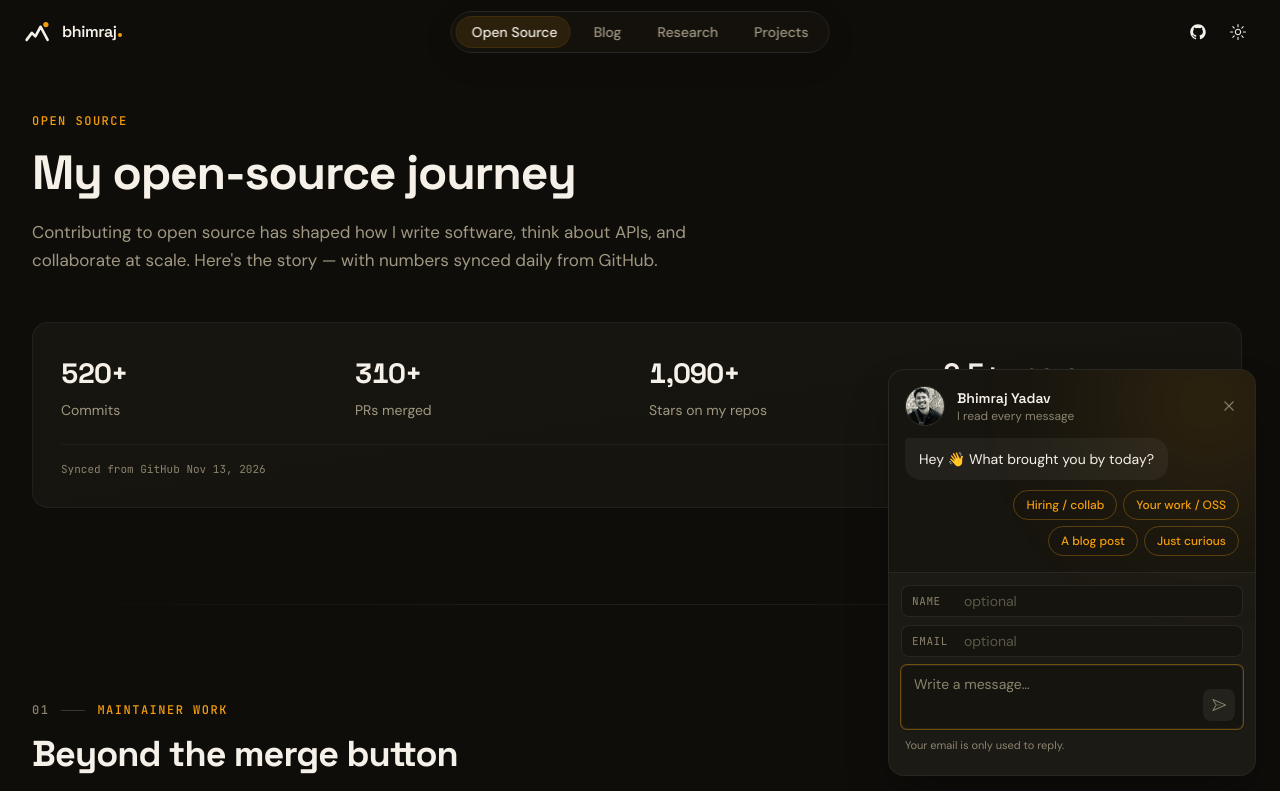
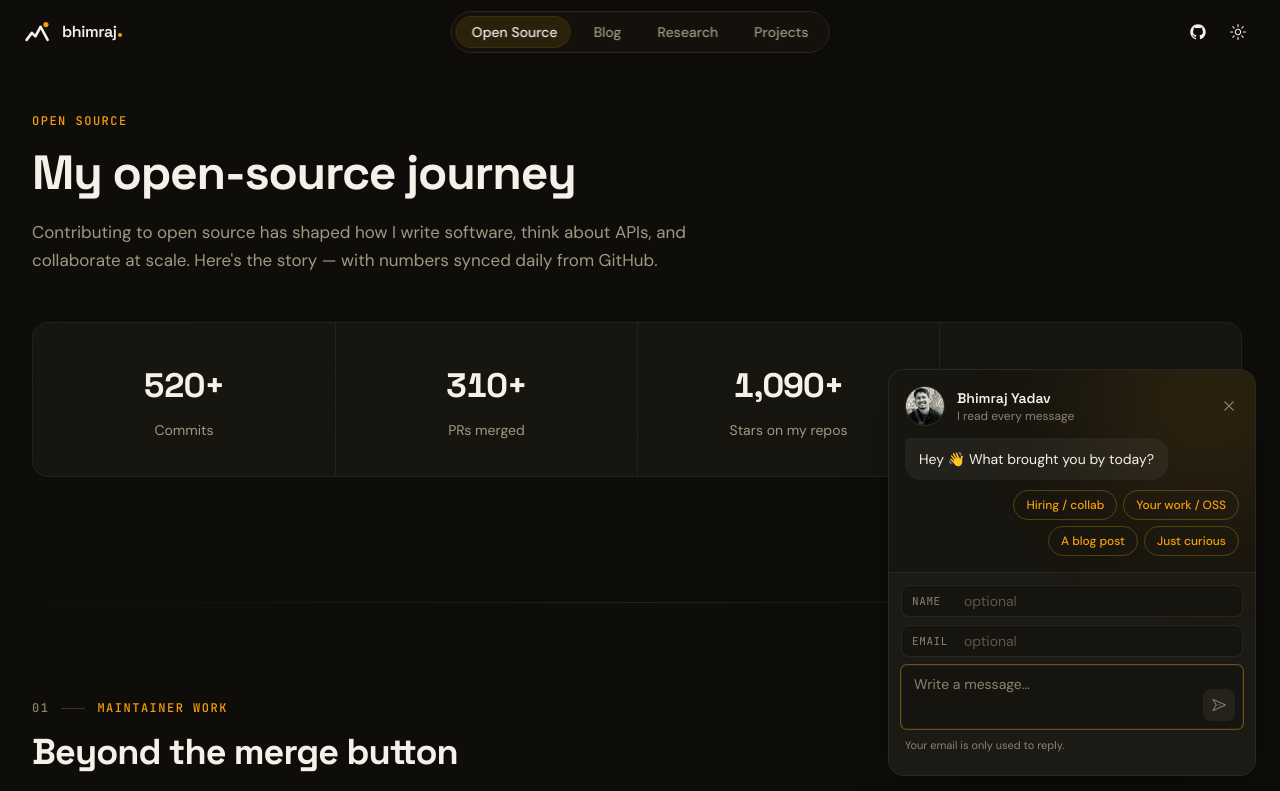
Before and after one commit to bhimrazy/bhimraj.com.np, a Next.js app in the folder apps/web/: page /oss in a window 1280 px wide. Shown: the top 791 px of the page. Built offline with nearby package versions, Linux system fonts and the light colour scheme.

Commit message:
feat(oss): divided, centred stats strip

```diff
--- a/apps/web/src/app/(web)/oss/page.tsx
+++ b/apps/web/src/app/(web)/oss/page.tsx
@@ -77,7 +77,6 @@ export default async function OSSPage() {
 
   const maxRepoCommits = Math.max(...contributions.map((c) => c.commits), 1);
 
-  // Exact, unlike the homepage's floors: this page is where those link to verify.
   const stats = [
     { value: atLeast(oss.totalCommits), label: "Commits" },
     { value: atLeast(oss.totalPrs), label: "PRs merged" },
@@ -110,23 +109,31 @@ export default async function OSSPage() {
             description="Contributing to open source has shaped how I write software, think about APIs, and collaborate at scale. Here's the story — with numbers synced daily from GitHub."
           />
 
-          <div className={cn(surface, "mt-12 p-6 sm:p-7")}>
-            <dl className="grid grid-cols-2 gap-x-6 gap-y-5 sm:grid-cols-4">
-              {stats.map((stat) => (
-                <div key={stat.label} className="flex flex-col-reverse">
-                  <dt className="mt-1 text-site-text-secondary text-sm">
+          <dl className={cn(surface, "mt-12 grid grid-cols-2 sm:grid-cols-4")}>
+            {stats.map((stat, i) => (
+              <div
+                key={stat.label}
+                className={cn(
+                  "flex flex-col-reverse items-center px-3 py-7 text-center sm:py-9",
+                  "border-site-border dark:border-white/5",
+                  // 2×2 on phones, one row from sm: hairlines between cells.
+                  i % 2 === 1 && "border-l",
+                  i >= 2 && "border-t sm:border-t-0",
+                  i === 2 && "sm:border-l",
+                )}
+              >
+                <dt className="mt-1.5 text-site-text-secondary text-sm">
                   {stat.label}
                 </dt>
-                  <dd className="whitespace-nowrap font-bold font-display text-[26px] text-site-text tabular-nums tracking-tight sm:text-[28px]">
+                <dd className="whitespace-nowrap font-bold font-display text-[28px] text-site-text tabular-nums tracking-tight sm:text-[34px]">
                   {stat.value}
                 </dd>
               </div>
             ))}
           </dl>
-            <p className="mt-6 border-site-border/60 border-t pt-4 font-mono text-[11px] text-site-text-tertiary dark:border-white/5">
+          <p className="mt-3 text-right font-mono text-[11px] text-site-text-tertiary">
             Synced from GitHub {formatShortDate(generatedAt)}
           </p>
-          </div>
         </Container>
       </section>
 
```
Lines whose indentation alone changed are shown as unchanged.
